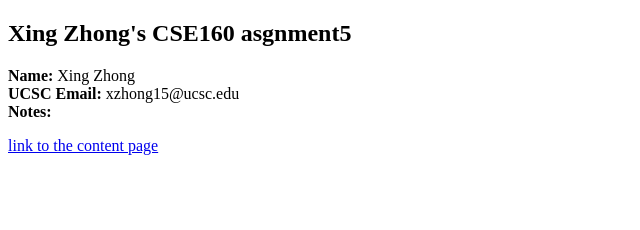
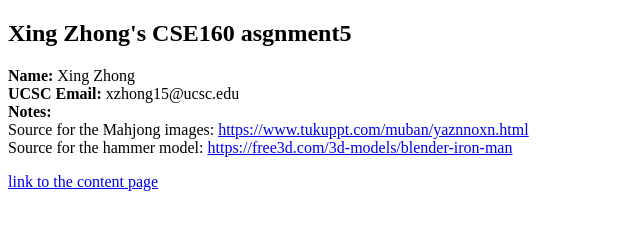
Before and after one commit to KingZ060/CSE160_asgn5_host, a plain HTML site: page index.html in a window 1280 px wide. Shown: the whole page, without its empty margins (0-640 px from the left). Drawn offline with Linux system fonts and the light colour scheme.

Commit message:
Update sources

```diff
--- a/index.html
+++ b/index.html
@@ -17,6 +17,9 @@
         <br />
         <strong>Notes: </strong>
         <br />
+        Source for the Mahjong images: <a href="https://www.tukuppt.com/muban/yaznnoxn.html">https://www.tukuppt.com/muban/yaznnoxn.html</a>
+        <br />
+        Source for the hammer model: <a href="https://free3d.com/3d-models/blender-iron-man">https://free3d.com/3d-models/blender-iron-man</a>
 
         <p>
           <a href="/CSE160_asgn5_host/src/asgn5.html">link to the content page</a>
```
